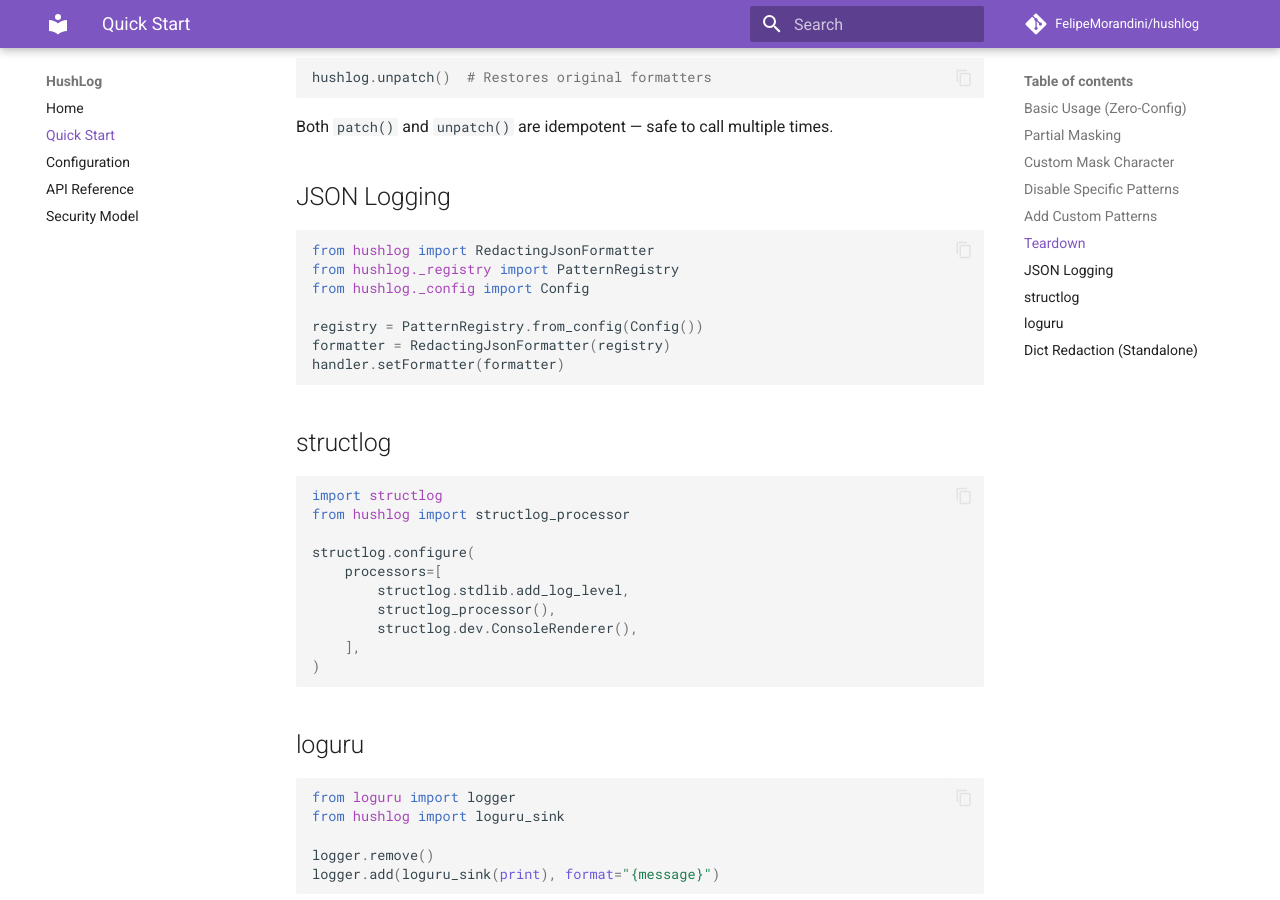
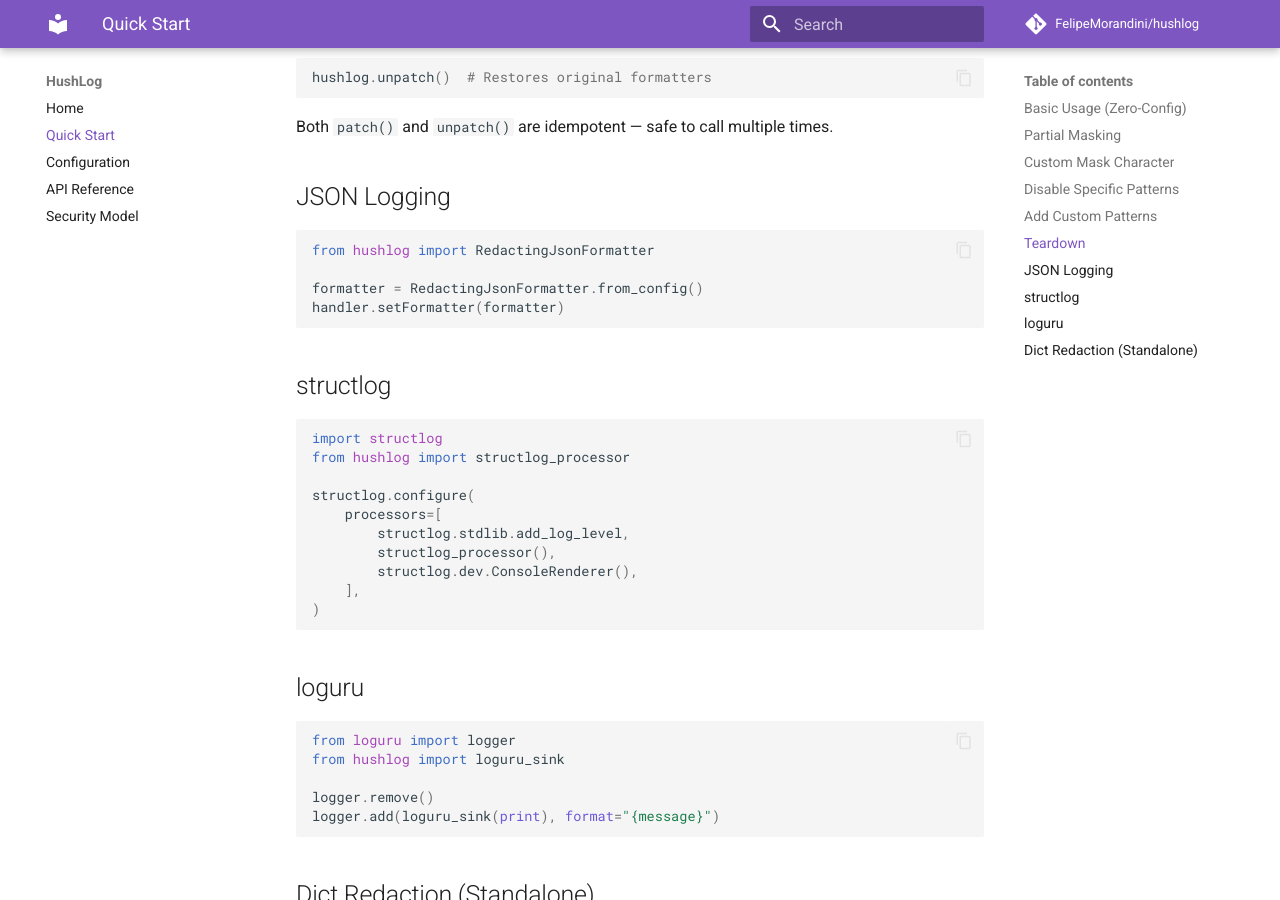
Before and after one commit to FelipeMorandini/hushlog, an MkDocs documentation site: the page built from docs/quickstart.md, in a window 1280 px wide and 900 px high, scrolled down 1466 px. Built offline with MkDocs 1.6.1 and Material for MkDocs 9.7.7, drawn with Linux system fonts in a browser that asks for light colours; comment, search, counter and statistics services are not loaded.

Commit message:
fix: improve test assertion, update docs to use from_config()

````diff
--- a/docs/quickstart.md
+++ b/docs/quickstart.md
@@ -73,11 +73,8 @@ Both `patch()` and `unpatch()` are idempotent — safe to call multiple times.
 
 ```python
 from hushlog import RedactingJsonFormatter
-from hushlog._registry import PatternRegistry
-from hushlog._config import Config
 
-registry = PatternRegistry.from_config(Config())
-formatter = RedactingJsonFormatter(registry)
+formatter = RedactingJsonFormatter.from_config()
 handler.setFormatter(formatter)
 ```
 
````
Also changed, not shown: README.md (+2 -4 lines), 1 other file.
